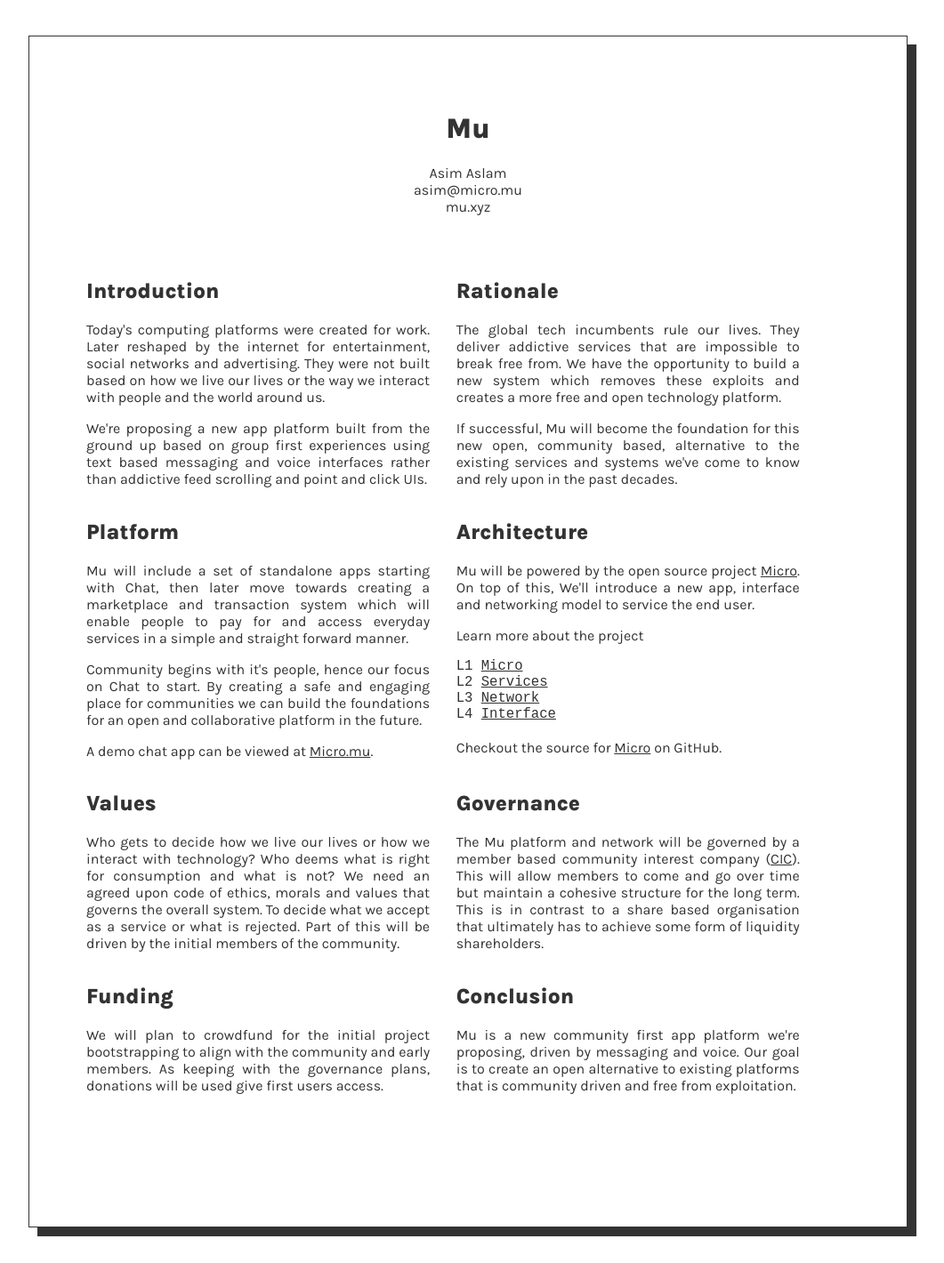
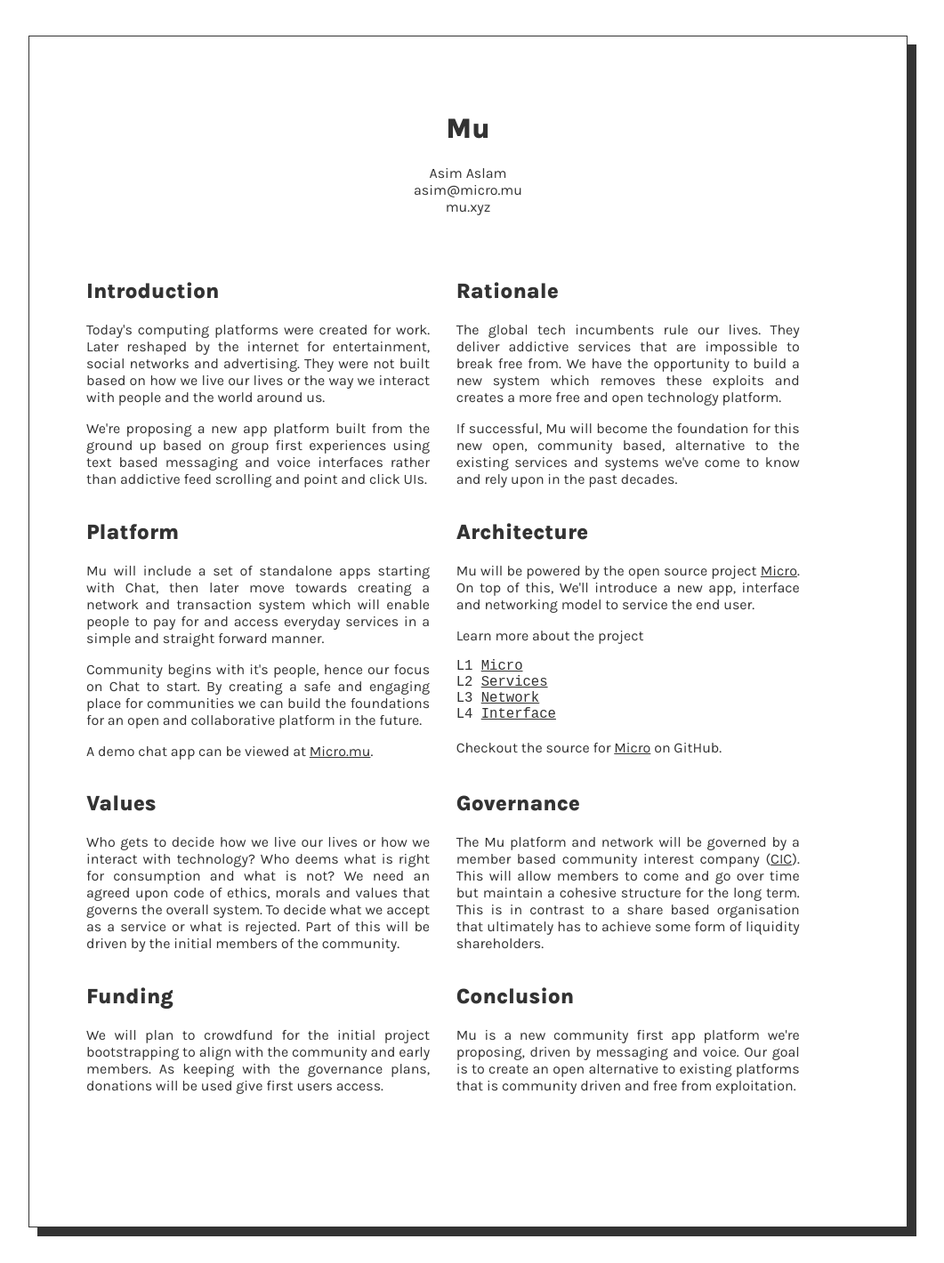
Before and after one commit to muxyz/website, a Jekyll site: the page built from proposal.md, in a window 1280 px wide. Shown: the whole page at 89% size, without its empty margins (114-1175 px from the left). Built offline with Jekyll 4.4.1, drawn with Linux system fonts in a browser that asks for light colours.

Commit message:
Update proposal.md

```diff
--- a/proposal.md
+++ b/proposal.md
@@ -40,7 +40,7 @@
 <h2>Platform</h2>
 
 <p>Mu will include a set of standalone apps starting with Chat, then later move towards creating a
-marketplace and transaction system which will enable people to pay for and access everyday services
+network and transaction system which will enable people to pay for and access everyday services
 in a simple and straight forward manner.
 </p>
 <p>
```
Also changed, not shown: other parts of proposal.md (+1 -1 lines).
